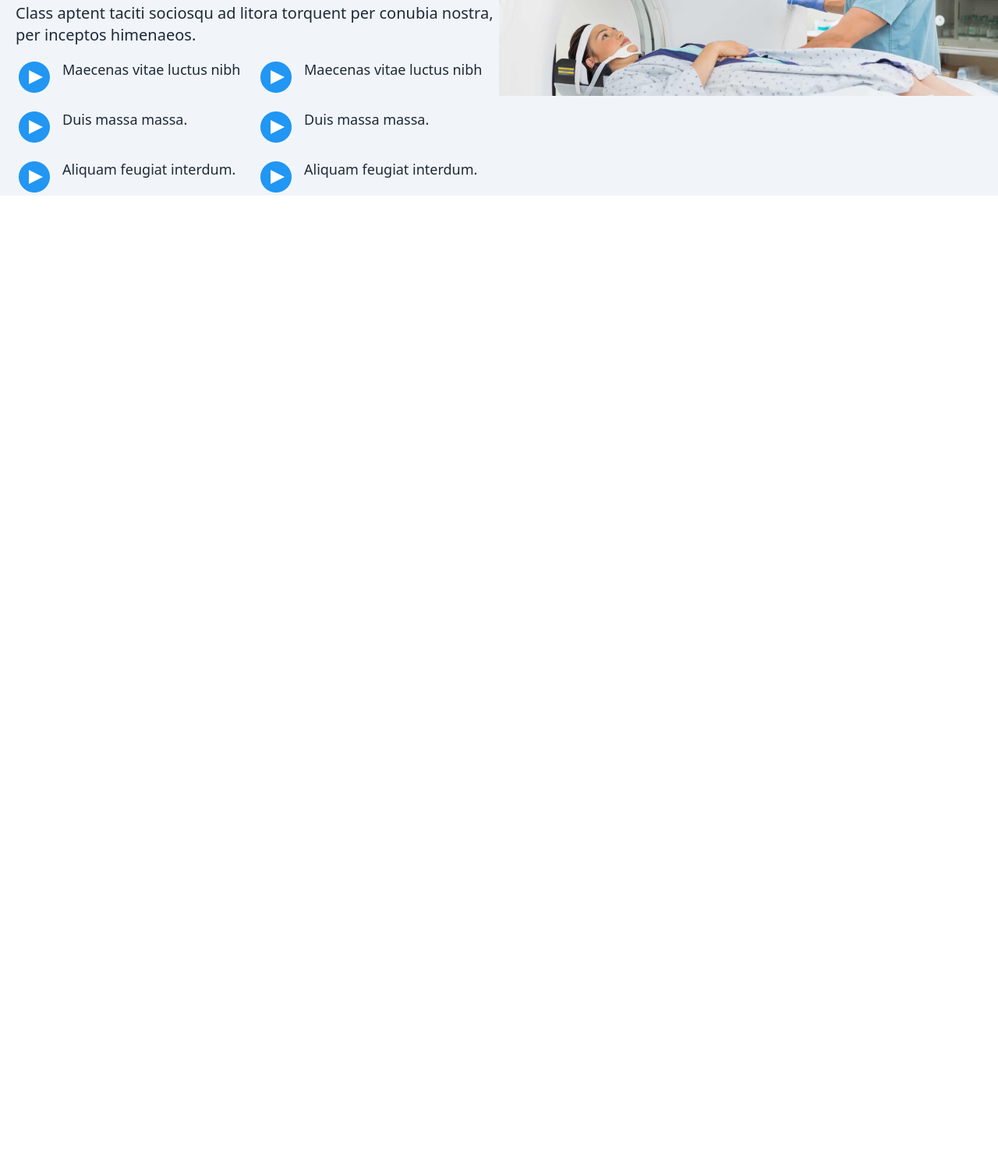
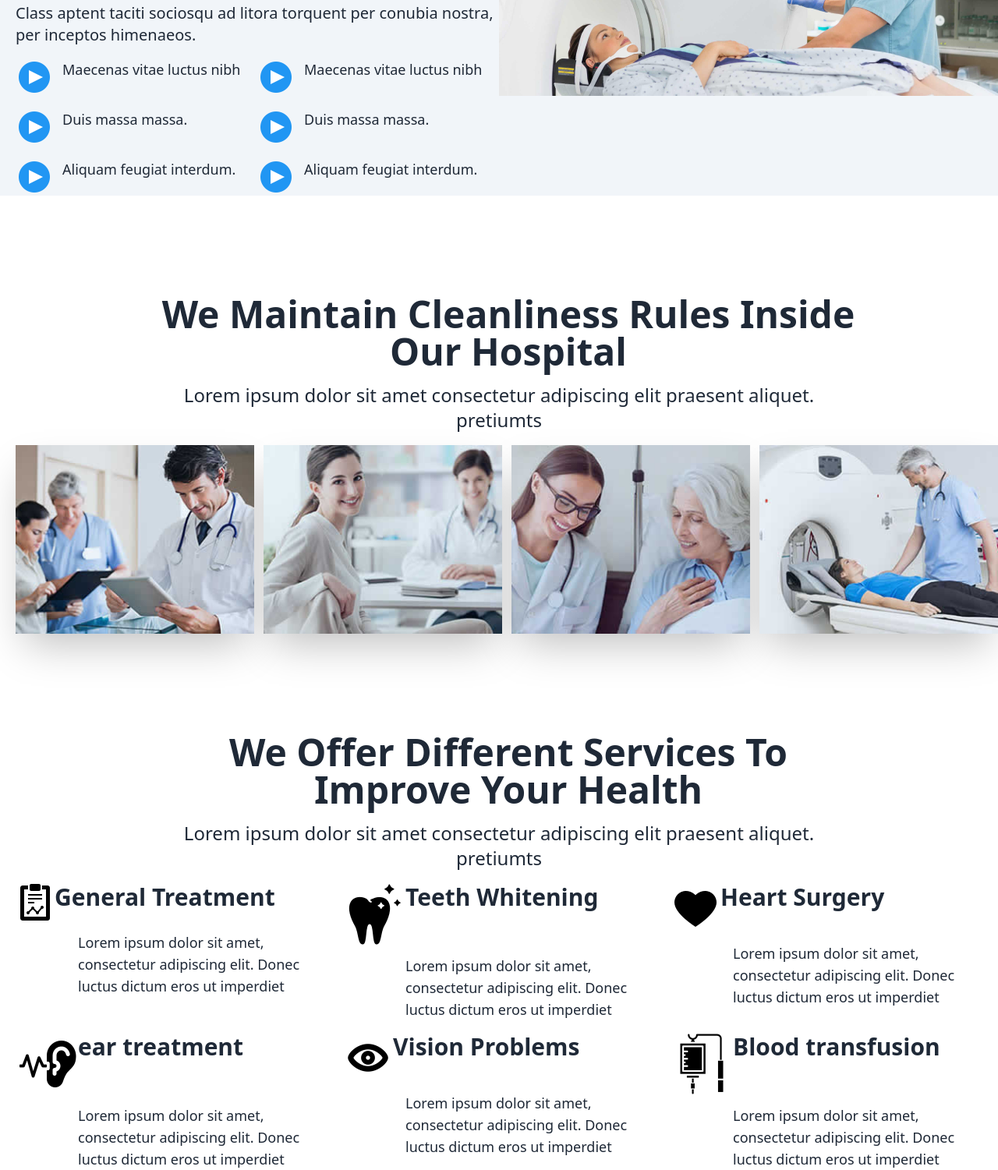
Before and after one commit to Raihanuddinmunna/Medical-Website2.3, a plain HTML site: page index.html in a window 1280 px wide. Shown: the part 2397-3898 px from the top of the page at 78% size. Before the commit the page ends 2648 px from the top, so only its background shows below. Drawn offline with nearby package versions, Linux system fonts and the light colour scheme.

Commit message:
Add the sixth commit

```diff
--- a/index.html
+++ b/index.html
@@ -337,6 +337,104 @@
         </section>
 
 
+        <section>
+
+            <div>
+                <h1 class="text-3xl md:text-5xl font-bold pt-10 md:pt-32 pl-6 text-center">We Maintain Cleanliness Rules
+                    Inside <br>Our Hospital</h1>
+                <p class="text-center text-lg  md:text-2xl py-4">Lorem ipsum dolor sit amet consectetur adipiscing elit
+                    praesent aliquet. <br>pretiumts</p>
+            </div>
+
+            <div class="grid grid-cols-1 md:grid-cols-4 ml-2 md:ml-5 gap-3">
+                <img class="shadow-2xl " src="Image/pf3.jpg" alt="">
+                <img class="shadow-2xl " src="Image/pf4.jpg" alt="">
+                <img class="shadow-2xl " src="Image/pf1.jpg" alt="">
+                <img class="shadow-2xl " src="Image/pf2.jpg" alt="">
+            </div>
+
+        </section>
+
+
+        <section>
+            <div>
+                <h1 class="text-3xl md:text-5xl font-bold pt-10 md:pt-32 pl-6 text-center">We Offer Different Services
+                    To <br>Improve Your Health
+                </h1>
+                <p class="text-center text-lg  md:text-2xl py-4">Lorem ipsum dolor sit amet consectetur adipiscing elit
+                    praesent aliquet. <br>pretiumts</p>
+            </div>
+
+
+            <div class="grid grid-cols-1 md:grid-cols-3 ml-2 md:ml-5">
+                <div>
+                    <div class="flex">
+                        <img src="Image/black-report.png" alt="">
+                        <h1 class="text-2xl md:text-3xl font-semibold">General Treatment</h1>
+                    </div>
+                    <p class="pt-3 text-lg ml-20">Lorem ipsum dolor sit amet,<br> consectetur adipiscing elit. Donec
+                        <br>luctus dictum
+                        eros ut imperdiet
+                    </p>
+                </div>
+                <div>
+                    <div class="flex">
+                        <img src="Image/teeth.png" alt="">
+                        <h1 class="text-2xl md:text-3xl font-semibold">Teeth Whitening</h1>
+                    </div>
+                    <p class="pt-3 text-lg ml-20">Lorem ipsum dolor sit amet,<br> consectetur adipiscing elit. Donec
+                        <br>luctus dictum
+                        eros ut imperdiet
+                    </p>
+                </div>
+                <div>
+                    <div class="flex">
+                        <img src="Image/heart.png" alt="">
+                        <h1 class="text-2xl md:text-3xl font-semibold ">Heart Surgery</h1>
+                    </div>
+                    <p class="pt-3 text-lg ml-20">Lorem ipsum dolor sit amet,<br> consectetur adipiscing elit. Donec
+                        <br>luctus dictum
+                        eros ut imperdiet
+                    </p>
+                </div>
+            </div>
+            <div class="grid grid-cols-1 md:grid-cols-3 ml-2 md:ml-5 mt-4">
+                <div>
+                    <div class="flex">
+                        <img src="Image/ear.png" alt="">
+                        <h1 class="text-2xl md:text-3xl font-semibold">ear treatment</h1>
+                    </div>
+                    <p class="pt-3 text-lg ml-20">Lorem ipsum dolor sit amet,<br> consectetur adipiscing elit. Donec
+                        <br>luctus dictum
+                        eros ut imperdiet
+                    </p>
+                </div>
+                <div>
+                    <div class="flex">
+                        <img src="Image/eye.png" alt="">
+                        <h1 class="text-2xl md:text-3xl font-semibold">Vision Problems</h1>
+                    </div>
+                    <p class="pt-3 text-lg ml-20">Lorem ipsum dolor sit amet,<br> consectetur adipiscing elit. Donec
+                        <br>luctus dictum
+                        eros ut imperdiet
+                    </p>
+                </div>
+                <div>
+                    <div class="flex">
+                        <img src="Image/blood.png" alt="">
+                        <h1 class="text-2xl md:text-3xl font-semibold ">Blood transfusion</h1>
+                    </div>
+                    <p class="pt-3 text-lg ml-20">Lorem ipsum dolor sit amet,<br> consectetur adipiscing elit. Donec
+                        <br>luctus dictum
+                        eros ut imperdiet
+                    </p>
+                </div>
+            </div>
+
+        </section>
+
+
+
 
 
 
```
